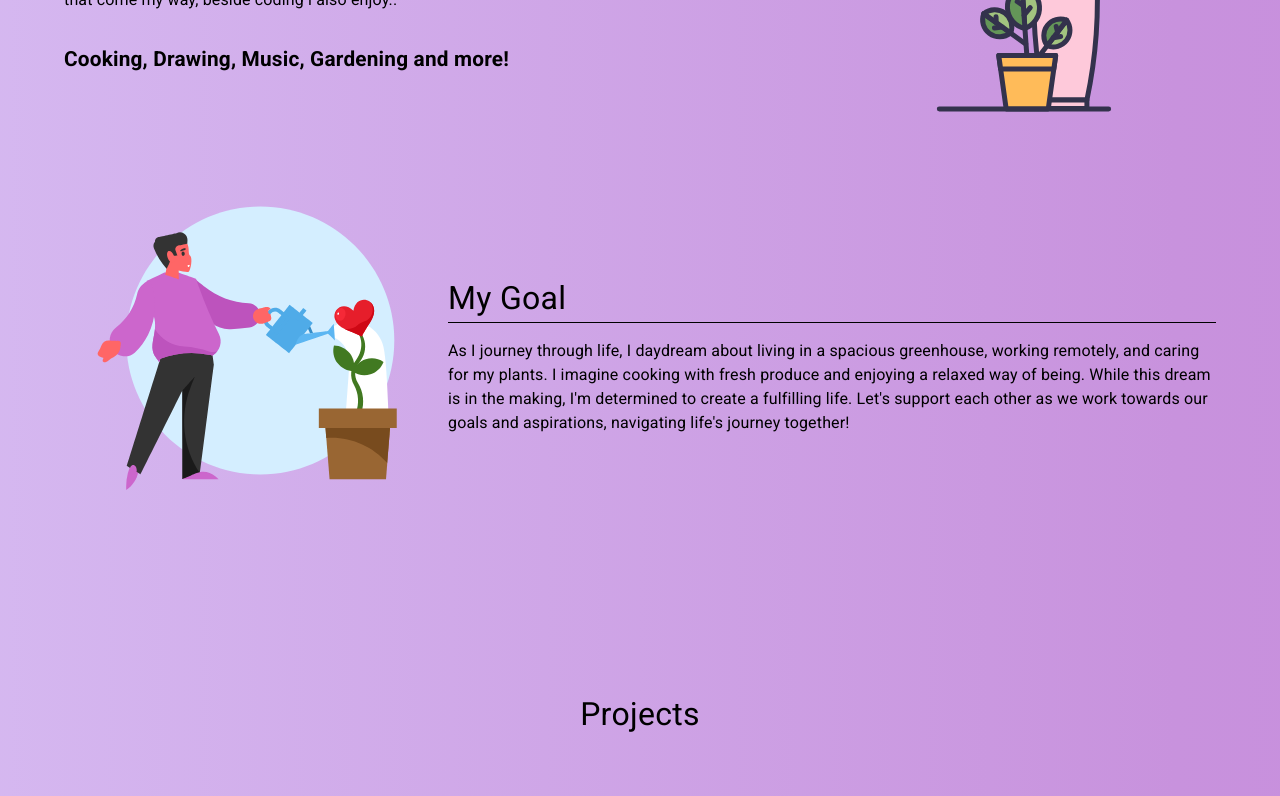
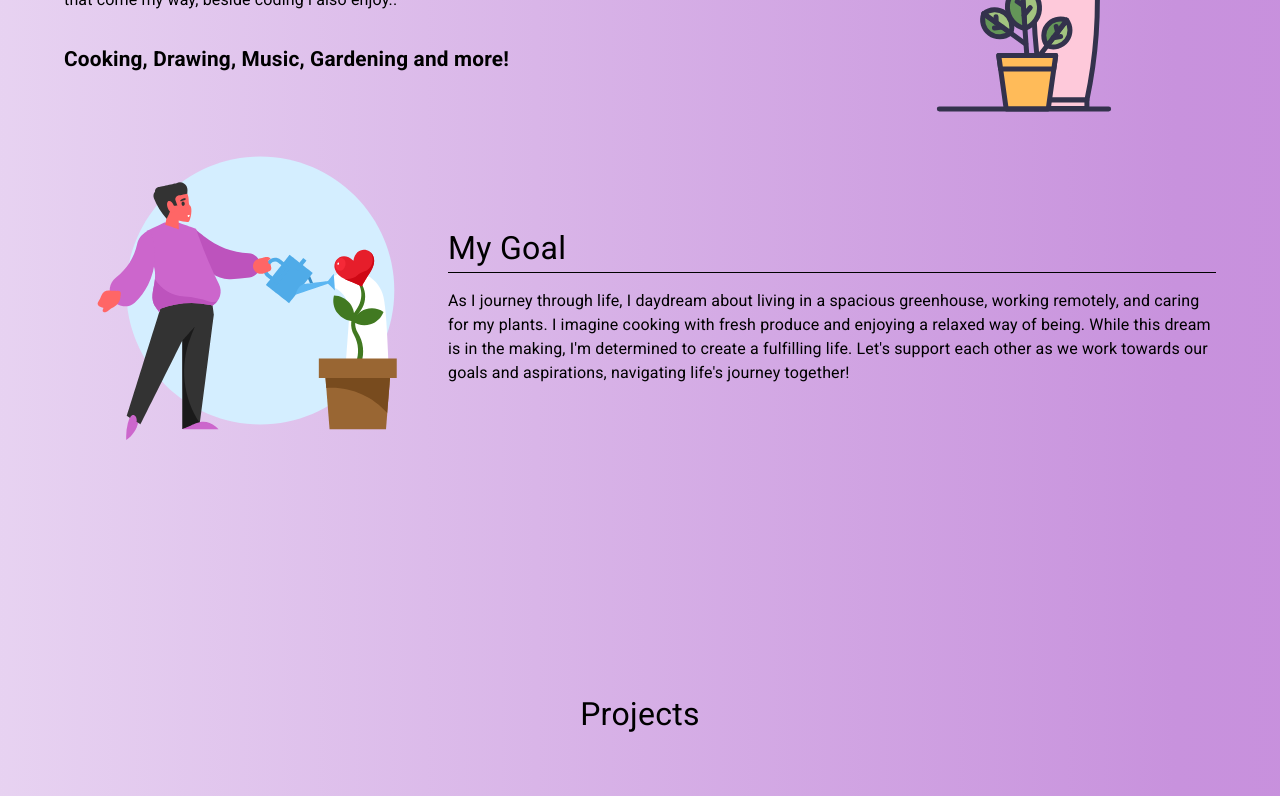
Before and after one commit to Junoxy/Portfolio, a React (Vite) app: page / in a window 1280 px wide. Shown: the part 1100-1896 px from the top of the page. Built offline with nearby package versions, Linux system fonts and the light colour scheme.

Commit message:
small tweaks

```diff
--- a/src/App.jsx
+++ b/src/App.jsx
@@ -34,7 +34,7 @@ function App() {
 			className="App"
 			sx={{
 				zIndex:'-10',
-				background: `linear-gradient(to right, ${theme.accentO}, ${theme.secondary}, ${theme.background2})`,
+				background: `linear-gradient(to right, ${theme.background}, ${theme.secondary}, ${theme.background2})`,
 				backgroundSize: '300% 300%' ,
 				animation: 'pingpong 15s ease-in-out infinite alternate' ,
 				'@keyframes pingpong': {
--- a/src/components/NavBar.jsx
+++ b/src/components/NavBar.jsx
@@ -46,15 +46,12 @@ const NavBar = ({ theme, setTheme }) => {
 				position: 'fixed',
 				width: '100%',
 				height: '70px',
-				zIndex: 100,
 				top: 0,
 				transition: 'top 0.3s',
 				...(visible ? { top: 0 } : { top: -100 }),
 				zIndex: '2000',
-
 				display: 'flex',
 				alignItems: 'center',
-
 				justifyContent: 'center'
 			}}
 		>
--- a/src/mockData.js
+++ b/src/mockData.js
@@ -37,8 +37,8 @@ export const projects = [
     },
     {
         github: 'https://github.com/Junoxy/AutoIrrigation' ,
-        demo: (null),
-        name: 'Automatic Irrigation',
+        demo: 'https://github.com/Junoxy/AutoIrrigation',
+        name: '(In development) Automatic Irrigation',
         text: 'I am currently developing an auto-irrigation system using the MERN stack. This upcoming solution lets you control your gardens hydration for optimal plant growth. With detailed time series data and customizable settings, you will ensure your garden gets just the right amount of water. Plus, enjoy manual watering options and switch between sensor profiles for different areas of your garden. Stay tuned for updates on this convenient and efficient gardening tool!',
         tech: 'React | Git | IoT | Botany Api | NodeJs | Express | MongoDB',
         img: '/autoirrigate.png',
--- a/src/pages/AboutPage.jsx
+++ b/src/pages/AboutPage.jsx
@@ -5,6 +5,7 @@ import React from 'react';
 import Lottie from 'lottie-react';
 import animationPlants from '../assets/plants.json';
 import animationWater from '../assets/watering.json';
+import { Padding } from '@mui/icons-material';
 
 const AboutPage = ({ theme }) => {
 	const aboutTextRef = useRef(null);
@@ -65,7 +66,9 @@ const AboutPage = ({ theme }) => {
 				sx={{
 					display: 'flex',
 					width: '100%',
-					flexDirection: { xs: 'column', md: 'row', alignItems: 'center' }
+					flexDirection: { xs: 'column', md: 'row', alignItems: 'center' },
+					marginTop:{xs:'0px',md:'-50px'},
+
 				}}
 			>
 				<Box sx={{width:'50%', height:'auto'}}>
@@ -76,7 +79,8 @@ const AboutPage = ({ theme }) => {
 						display: 'flex',
 						flexDirection: 'column',
 						width: { xs: '100%', md: '100%' },
-						textAlign: { xs: 'center', md: 'left' }
+						textAlign: { xs: 'center', md: 'left' },
+
 					}}
 				>
 					<Typography sx={{ fontSize: '2rem', color: theme.text }}>My Goal</Typography>
@@ -88,8 +92,11 @@ const AboutPage = ({ theme }) => {
 						support each other as we work towards our goals and aspirations, navigating life's journey
 						together!
 					</Typography>
+
 				</Box>
+
 			</Box>
+
 		</Box>
 	);
 };
```
Also changed, not shown: public/klarna (2).png (renamed from public/klarna.png).
